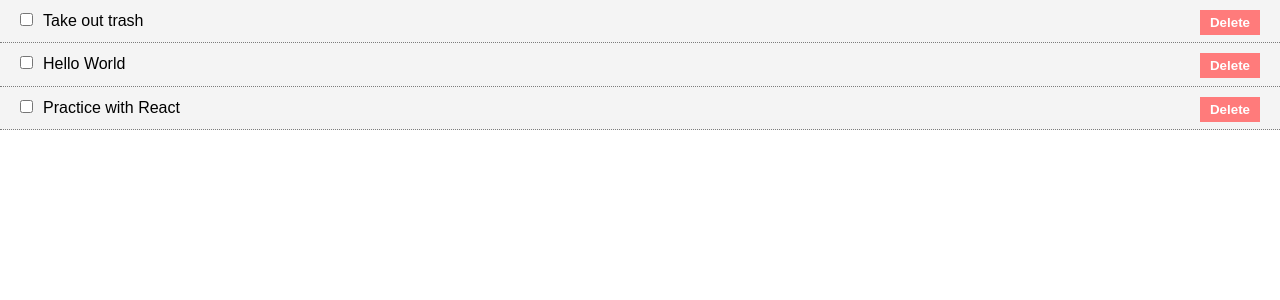
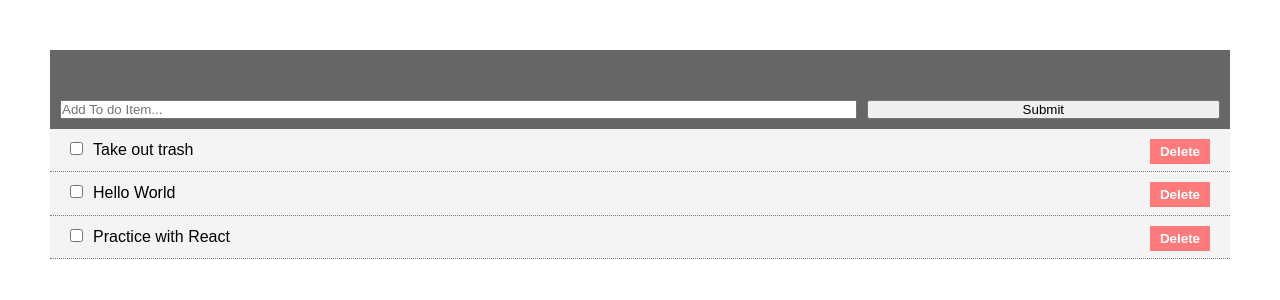
Before and after one commit to LandyJin/React_TodoList, a React (Create React App) app: page / in a window 1280 px wide. Shown: the top 300 px of the page. Built offline with nearby package versions, Linux system fonts and the light colour scheme.

Commit message:
Add addToDoItem Component

```diff
--- a/package.json
+++ b/package.json
@@ -5,7 +5,8 @@
   "dependencies": {
     "react": "^16.8.2",
     "react-dom": "^16.8.2",
-    "react-scripts": "2.1.5"
+    "react-scripts": "2.1.5",
+    "uuid": "^3.3.2"
   },
   "scripts": {
     "start": "react-scripts start",
--- a/src/App.css
+++ b/src/App.css
@@ -7,6 +7,7 @@
 body {
   font-family: Arial, Helvetica, sans-serif;
   line-height: 1.4;
+  padding: 50px;
 }
 
 a {
--- a/src/App.js
+++ b/src/App.js
@@ -1,22 +1,26 @@
 import React, { Component } from 'react';
 import './App.css';
 import ToDoList from './components/ToDoList';
+import uuid from 'uuid'
+
+// Add To Do Item
+import AddTodoItem from './components/AddTodoItem';
 
 class App extends Component {
   state = {
     toDos: [
       {
-        id: 1,
+        id: uuid.v4(),
         title: 'Take out trash',
         completed: false,
       },
       {
-        id: 2,
+        id: uuid.v4(),
         title: 'Hello World',
         completed: false,
       },
       {
-        id: 3,
+        id: uuid.v4(),
         title: 'Practice with React',
         completed: false,
       },
@@ -36,6 +40,7 @@ class App extends Component {
     })
   }
 
+  // Delete Todo Item
   onItemDeleteClick = (id) => {
     console.log(id)
     this.setState({
@@ -45,9 +50,27 @@ class App extends Component {
     })
   }
 
+  // Add Todo Item
+  addToDo = (title) => {
+    const newToDo = {
+      // Generate ID automaticly
+      id: uuid.v4(),
+      title: title,
+      completed: false,
+    }
+    this.setState({
+      toDos: [...this.state.toDos, newToDo]
+    })
+  }
+
   render() {
+    console.log(this.props.title)
     return (
       <div className="App">
+        <AddTodoItem
+          addToDo = {this.addToDo}
+        />
+
         <ToDoList
           //这个markcomplete下两层props
           markCompleted = {this.markCompleted}
--- /dev/null
+++ b/src/components/AddTodoItem.js
@@ -0,0 +1,45 @@
+import React, { Component } from 'react';
+import '../css/AddTodoItem.css';
+
+export class AddTodoItem extends Component {
+  state = {
+      title: '',
+  }
+
+  onChange = (e) => {
+    this.setState ({
+        [e.target.name]: e.target.value,
+    })
+  }
+
+  onSubmit = (e) => {
+    e.preventDefault();
+    this.props.addToDo(this.state.title);
+    this.setState ({
+        title: ''
+    })
+  }
+
+  render() {
+    return (
+        <form
+            onSubmit={this.onSubmit}
+            className="addTodo"
+        >
+            <input
+                type="text"
+                name="title"
+                placeholder="Add To do Item..."
+                value = {this.state.title }
+                onChange = {this.onChange}
+            />
+            <input
+                type="submit"
+                value="Submit"
+            />
+        </form>
+    )
+  }
+}
+
+export default AddTodoItem
--- a/src/components/ToDoList.js
+++ b/src/components/ToDoList.js
@@ -4,6 +4,7 @@ import PropTypes from 'prop-types';
 
 // CSS
 import '../css/ToDoList.css';
+
 
 class ToDoList extends Component {
   render() {
--- /dev/null
+++ b/src/css/AddTodoItem.css
@@ -0,0 +1,14 @@
+.addTodo {
+    display: grid;
+    grid-template-columns: auto auto auto;
+    grid-gap: 10px;
+    padding: 10px;
+    padding-top: 50px;
+    background-color: #666666;
+    text-align: center;
+}
+
+.addTodo input:first-child {
+    grid-column-start: 1;
+    grid-column-end: 3;
+}
```
Also changed, not shown: 1 other file (tests, documents, lock files or other folders).
